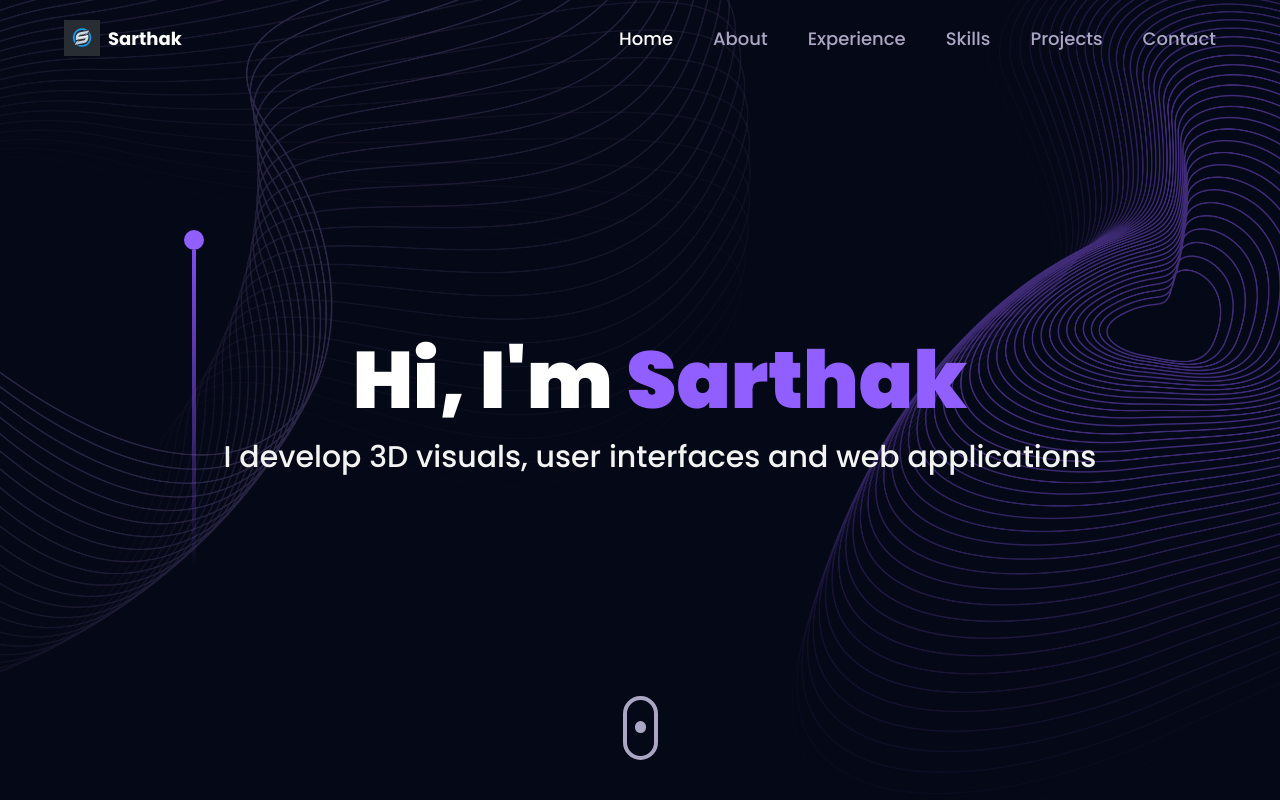
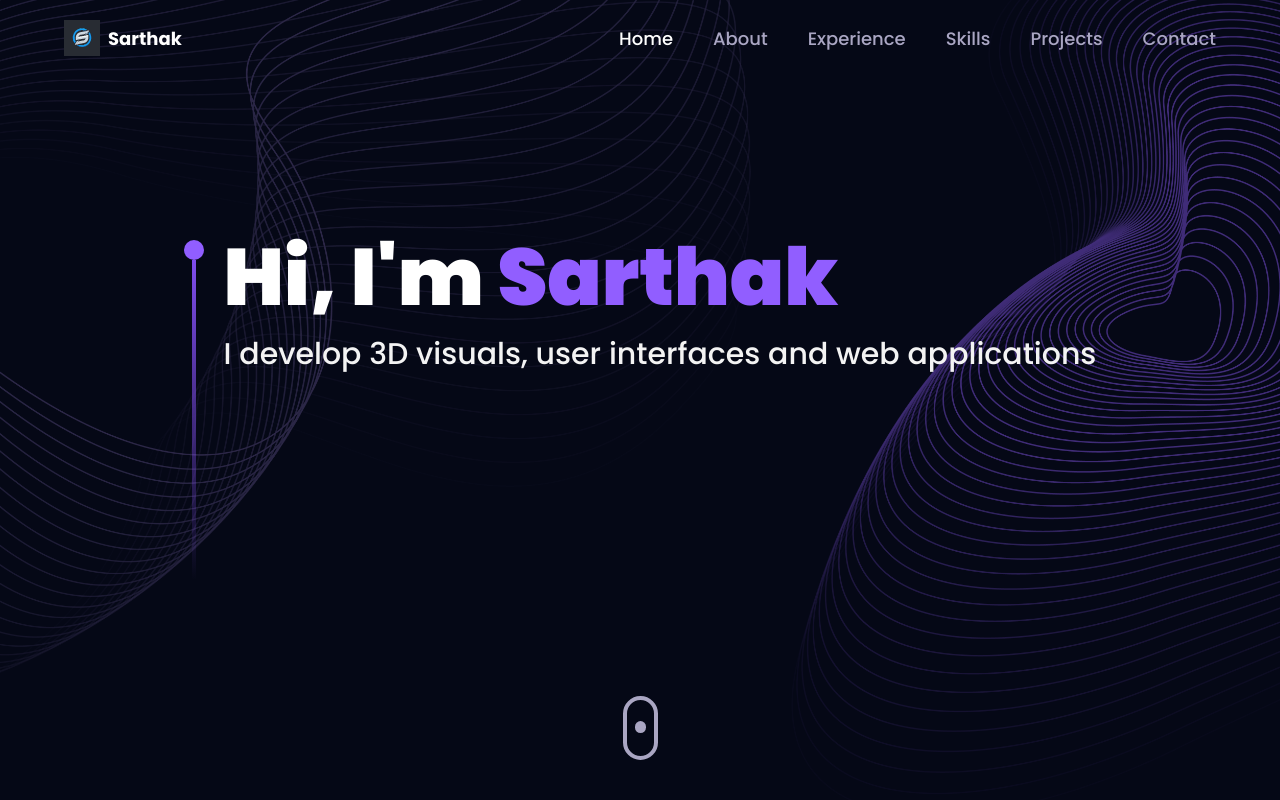
Before and after one commit to sarthakroutray/Portfolio, a React (Vite) app: page / in a window 1280 px wide. Built offline with nearby package versions, Linux system fonts and the light colour scheme.

Commit message:
Revamp 3/11/25

```diff
--- a/package.json
+++ b/package.json
@@ -4,7 +4,7 @@
   "version": "0.0.0",
   "type": "module",
   "scripts": {
-    "dev": "vite",
+    "dev": "vite --host",
     "build": "vite build",
     "lint": "eslint .",
     "preview": "vite preview"
--- a/src/components/Hero.jsx
+++ b/src/components/Hero.jsx
@@ -6,14 +6,14 @@ const Hero = () => {
   return (
     <section className={`relative w-full h-screen mx-auto flex items-center justify-center`}>
       <div
-        className={`max-w-7xl mx-auto ${styles.paddingX} flex flex-row items-center justify-center gap-5`}
+        className={`max-w-7xl mx-auto ${styles.paddingX} flex flex-row items-start justify-center gap-5`}
       >
-        <div className='flex flex-col justify-center items-center'>
+        <div className='flex flex-col justify-center items-center mt-5'>
           <div className='w-5 h-5 rounded-full bg-[#915EFF]' />
           <div className='w-1 sm:h-80 h-40 violet-gradient' />
         </div>
 
-        <div className='text-center'>
+        <div>
           <h1 className={`${styles.heroHeadText} text-white`}>
             Hi, I'm <span className='text-[#915EFF]'>Sarthak</span>
           </h1>
--- a/src/components/canvas/Stars.jsx
+++ b/src/components/canvas/Stars.jsx
@@ -1,11 +1,11 @@
-import { useState, useRef, Suspense } from "react";
+import { useState, useRef, Suspense, useEffect } from "react";
 import { Canvas, useFrame } from "@react-three/fiber";
 import { Points, PointMaterial, Preload } from "@react-three/drei";
 import * as random from "maath/random/dist/maath-random.esm";
 
-const Stars = (props) => {
+const Stars = ({ numStars = 5000, ...props }) => {
   const ref = useRef();
-  const [sphere] = useState(() => random.inSphere(new Float32Array(5000), { radius: 1.2 }));
+  const [sphere] = useState(() => random.inSphere(new Float32Array(numStars), { radius: 1.2 }));
 
   useFrame((state, delta) => {
     ref.current.rotation.x -= delta / 10;
@@ -28,11 +28,28 @@ const Stars = (props) => {
 };
 
 const StarsCanvas = () => {
+  const [isMobile, setIsMobile] = useState(false);
+
+  useEffect(() => {
+    const mediaQuery = window.matchMedia("(max-width: 768px)");
+    setIsMobile(mediaQuery.matches);
+
+    const handleMediaQueryChange = (event) => {
+      setIsMobile(event.matches);
+    };
+
+    mediaQuery.addEventListener("change", handleMediaQueryChange);
+
+    return () => {
+      mediaQuery.removeEventListener("change", handleMediaQueryChange);
+    };
+  }, []);
+
   return (
     <div className='w-full h-full' style={{ pointerEvents: 'none' }}>
       <Canvas camera={{ position: [0, 0, 1] }}>
         <Suspense fallback={null}>
-          <Stars />
+          <Stars numStars={isMobile ? 1000 : 5000} />
         </Suspense>
 
         <Preload all />
```
